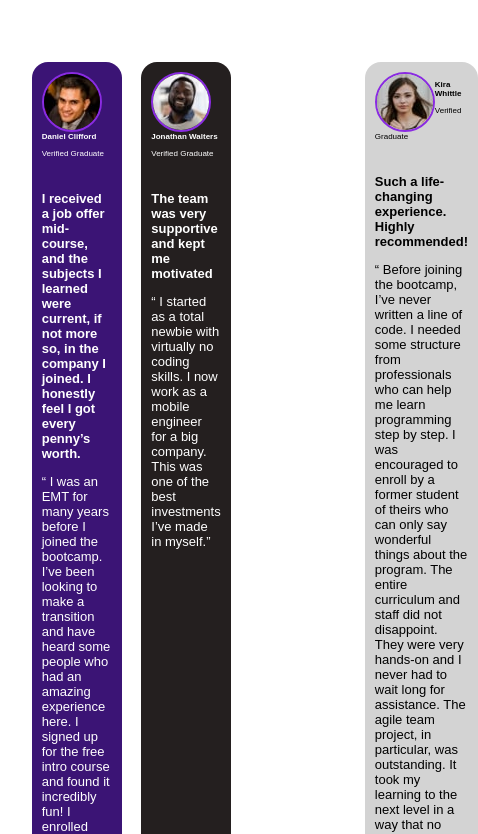
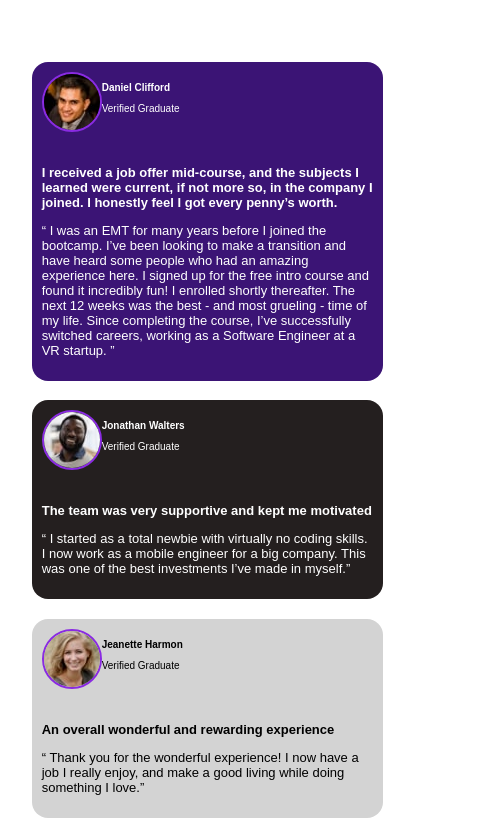
Before and after one commit to Mutai001/testimonials-grid-section-main, a plain HTML site: page index.html in a window 390 px wide. Shown: the top 834 px of the page, 478 px wide, since content can reach past the window. Drawn offline with Linux system fonts and the light colour scheme.

Commit message:
updated mediaquery

```diff
--- a/style.css
+++ b/style.css
@@ -103,17 +103,12 @@ body {
 }
 
 
-/* For mobile phones */
+/* For mobile phones and tablets */
 
-@media only screen and (max-width: 600px) {
+@media only screen and (max-width: 760px) {
     .container {
         margin: 50px 20px;
-    }
-    .name p {
-        font-size: 8px;
-    }
-    .explanation1 {
-        padding-top: 2px;
+        grid-auto-flow: row;
     }
     .item1,
     .item2,
@@ -122,28 +117,25 @@ body {
     .item5 {
         grid-column-start: auto;
         grid-column-end: auto;
+        grid-row-start: auto;
+        grid-row-end: auto;
     }
 }
 
 
 /* For desktop screens */
 
-
-/* @media only screen and (min-width: 601px) {
+@media only screen and (min-width: 901px) {
     .container {
         margin: 100px;
-    }
-    .name p {
-        font-size: 10px;
-    }
-    .explanation1 {
-        padding-top: 10px;
+        grid-auto-flow: column;
     }
     .item1,
     .item2,
     .item3,
     .item4,
     .item5 {
-        grid-column: span 1;
+        grid-column: span auto;
+        grid-row: span auto;
     }
-} */
+}
```
